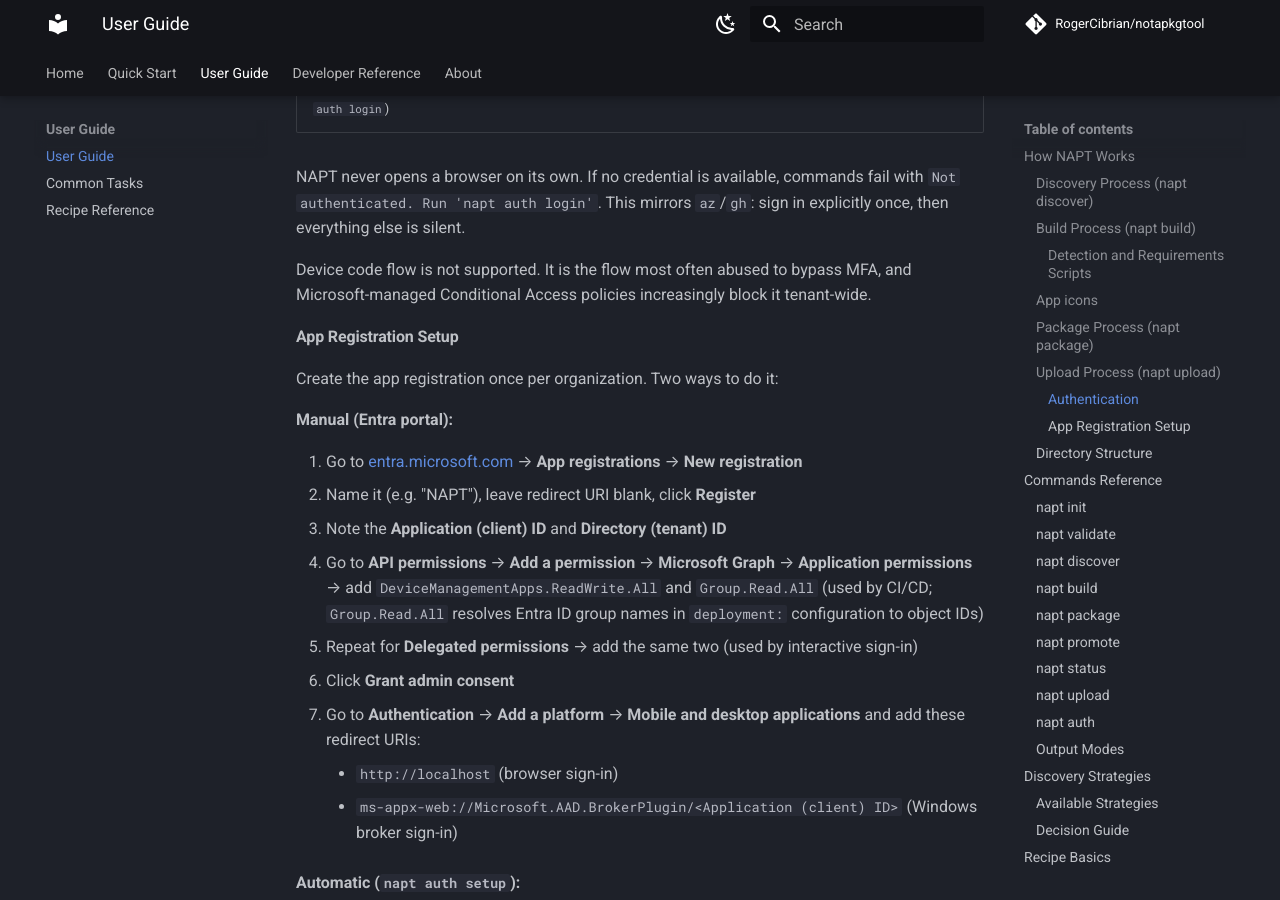
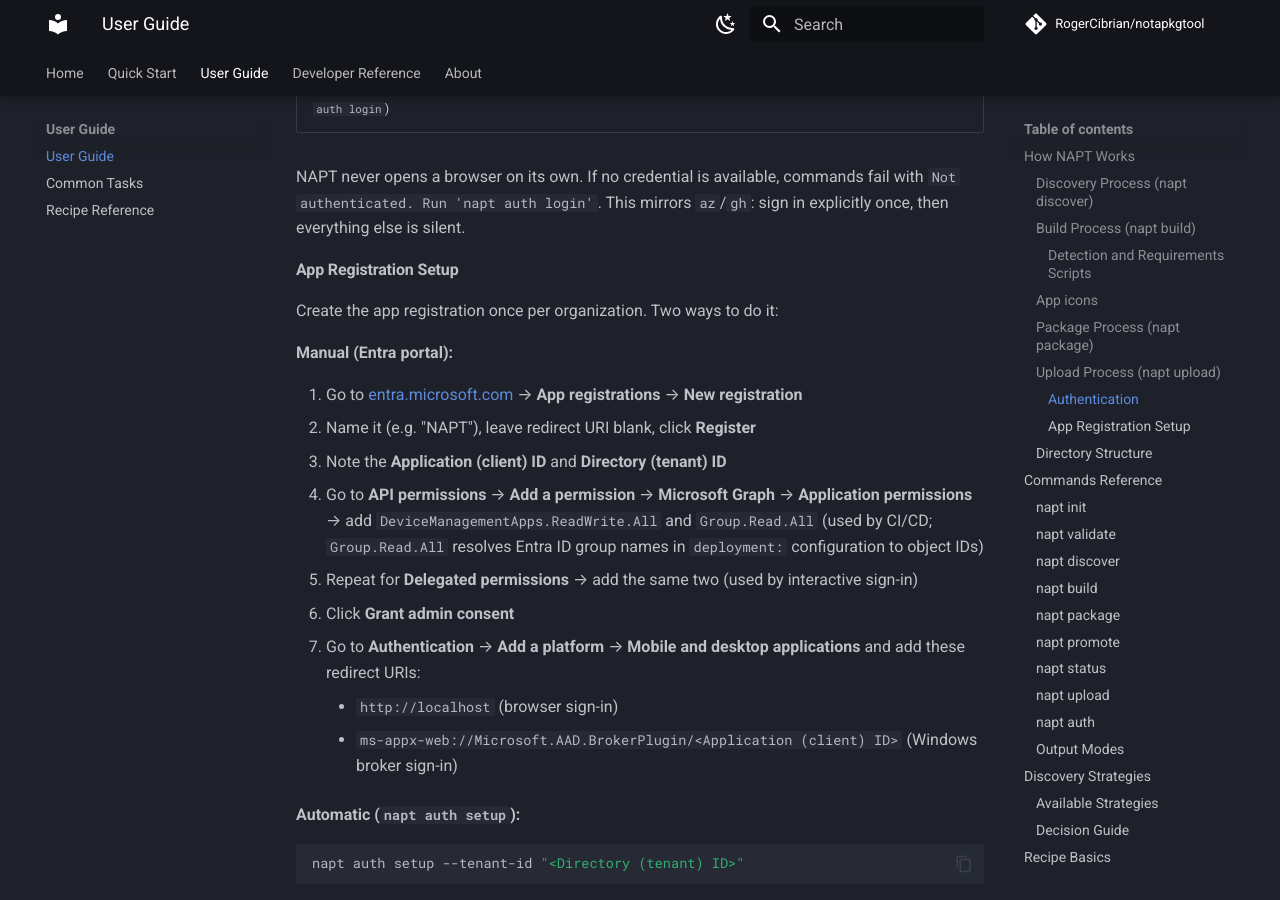
Before and after one commit to RogerCibrian/notapkgtool, an MkDocs documentation site: the page built from docs/user-guide.md, in a window 1280 px wide and 900 px high, scrolled down 8989 px. Built offline with MkDocs 1.6.1 and Material for MkDocs 9.7.7, drawn with Linux system fonts in a browser that asks for light colours; comment, search, counter and statistics services are not loaded.

Commit message:
docs: Drop device code rationale from user guide

```diff
--- a/docs/user-guide.md
+++ b/docs/user-guide.md
@@ -303,10 +303,6 @@
 `Not authenticated. Run 'napt auth login'`.
 This mirrors `az`/`gh`: sign in explicitly once, then everything else is
 silent.
-
-Device code flow is not supported.
-It is the flow most often abused to bypass MFA, and Microsoft-managed
-Conditional Access policies increasingly block it tenant-wide.
 
 #### App Registration Setup
 
```
